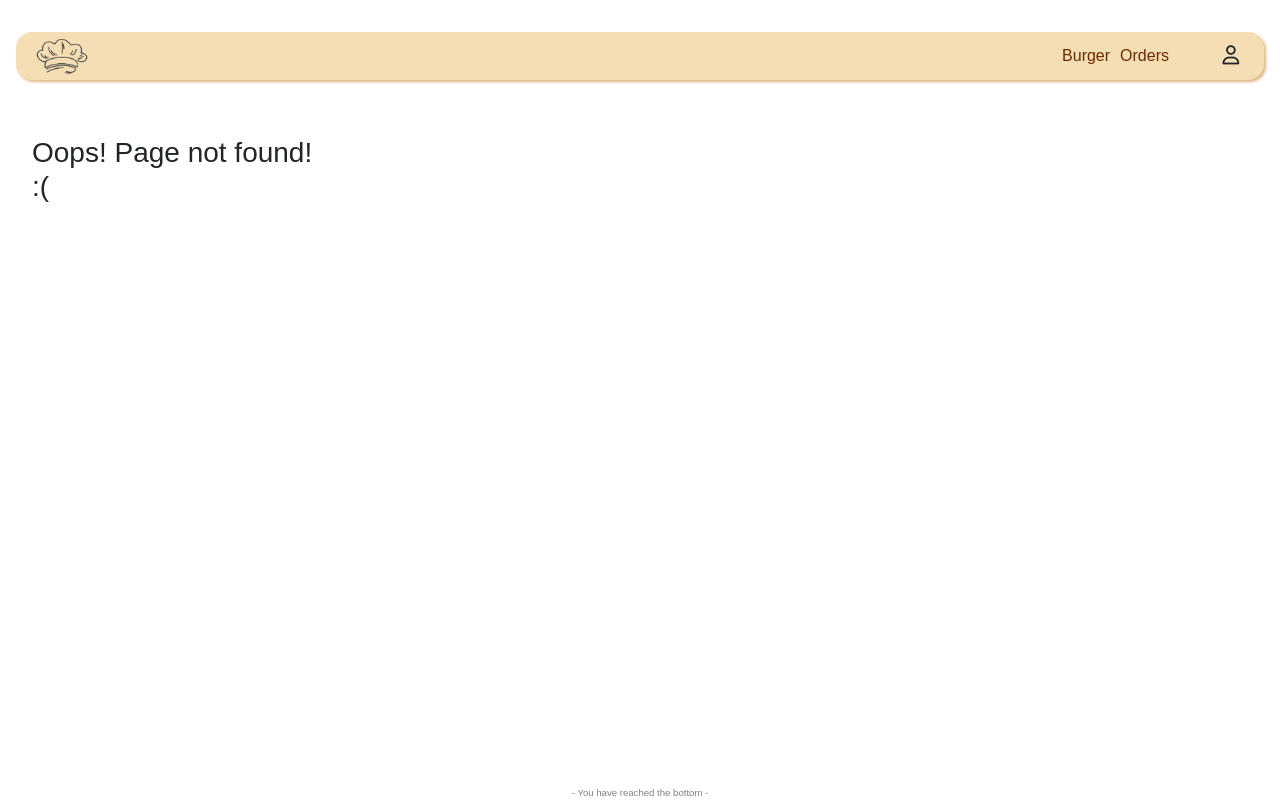
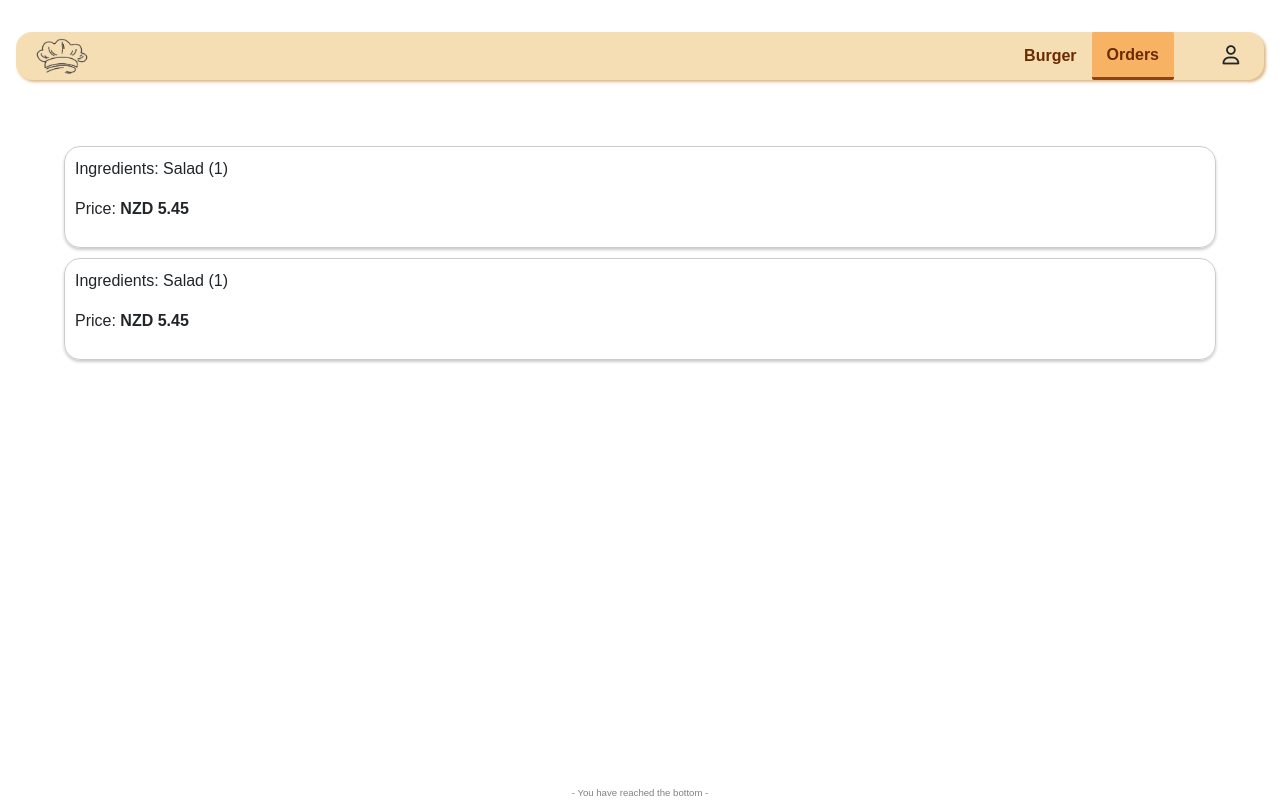
Before and after one commit to JunboJ/burgerbuilder-react, a React (Create React App) app: page /orders in a window 1280 px wide. Before the commit this address had no page. Built offline with nearby package versions, Linux system fonts and the light colour scheme; a web font is replaced by a local one.

Commit message:
order page added

```diff
--- a/src/App.js
+++ b/src/App.js
@@ -4,6 +4,7 @@ import { Route, BrowserRouter, Switch, Redirect } from 'react-router-dom';
 import Layout from './containers/Layout/Layout';
 import Builder from './containers/Builder/Builder';
 import Checkout from './containers/Checkout/Checkout';
+import Orders from './components/Orders/Orders';
 
 import classes from './App.module.css';
 
@@ -14,6 +15,7 @@ function App() {
 				<Layout>
 					<Switch>
 						<Route path="/" exact component={Builder} />
+						<Route path="/orders" component={Orders} />
 						<Route path="/checkout" component={Checkout} />
 						<Redirect from="/burgerbuilder-react" to="/" />
 						<Route render={() => <h3 style={{ marginLeft: '2rem' }}>Oops! Page not found! <br /><span>:(</span></h3>} />
--- a/src/components/Nav/NavBar/NavBar.js
+++ b/src/components/Nav/NavBar/NavBar.js
@@ -1,7 +1,7 @@
-import React from 'react';
-import classes from './NavBar.module.css';
-import Logo from '../../UI/Logo/Logo';
-import NavBarItem from './NavBarItem/NavBarItem';
+import React from "react";
+import classes from "./NavBar.module.css";
+import Logo from "../../UI/Logo/Logo";
+import NavBarItem from "./NavBarItem/NavBarItem";
 
 const NavBar = props => {
 	return (
@@ -10,13 +10,13 @@ const NavBar = props => {
 				<Logo slogan="Build Yourself" />
 			</div>
 			<nav className={classes.NavItemsWrapper}>
-                <NavBarItem link='/'>Burger</NavBarItem>
-                <NavBarItem link='/'>Orders</NavBarItem>
+				<NavBarItem link="/" exact> Burger </NavBarItem>
+				<NavBarItem link="/orders"> Orders </NavBarItem>
 			</nav>
 			<span className={classes.LoginBtn}>
-                <i className="far fa-user"></i>
+				<i className="far fa-user"> </i>
 			</span>
 		</div>
 	);
-}
+};
 export default NavBar;
--- a/src/components/Nav/NavBar/NavBarItem/NavBarItem.js
+++ b/src/components/Nav/NavBar/NavBarItem/NavBarItem.js
@@ -1,12 +1,14 @@
-import React from 'react';
-import classes from './NavBarItem.module.css';
+import React from "react";
+import classes from "./NavBarItem.module.css";
+import { NavLink } from "react-router-dom";
 
 const NavBarItem = props => {
-
-    return (
-        <div className={classes.NavBarItem}>
-            <a style={{ color: '#6b2b00'}} className={classes.anchor} href={props.link}>{props.children}</a>
-        </div>
-    );
-}
+	return (
+		<div className={classes.NavBarItem}>
+			<NavLink to={props.link} className={classes.anchor} activeClassName={classes.active} exact={props.exact}>
+				<strong> {props.children} </strong>
+			</NavLink>
+		</div>
+	);
+};
 export default NavBarItem;
--- a/src/components/Nav/NavBar/NavBarItem/NavBarItem.module.css
+++ b/src/components/Nav/NavBar/NavBarItem/NavBarItem.module.css
@@ -1,15 +1,14 @@
-.NavBarItem:active {
-    box-shadow: inset 3px 3px 2px #e0844f;
+.NavBarItem .active {
+    border-bottom: 3px solid saddlebrown;
     border-radius: 2px;
     background-color: #f7b263;
     text-decoration: none;
 }
 
-.NavBarItem:hover {
-    box-shadow: inset 3px 3px 2px #e0844f;
+.NavBarItem .anchor:hover {
     border-radius: 2px;
     background-color: #f7b263;
-    text-decoration: none;
+    color: rgb(107, 43, 0);
 }
 
 .NavBarItem {
@@ -18,14 +17,22 @@
     justify-content: center;
     height: inherit;
     width: auto;
-    padding: 5px;
     text-decoration: none;
 }
 
-@media only screen and ( max-width: 450px ) {
+@media only screen and ( max-width: 450px) {
     .NavBarItem {
         height: 3rem;
     }
+}
+
+.anchor {
+    color: rgb(107, 43, 0);
+    width: 100%;
+    height: 100%;
+    display: flex;
+    align-items: center;
+    padding: 15px;
 }
 
 .anchor:hover {
--- a/src/components/Nav/SideBar/SideBar.js
+++ b/src/components/Nav/SideBar/SideBar.js
@@ -1,28 +1,36 @@
-import React from 'react';
+import React from "react";
 
-import classes from './SideBar.module.css';
-import LogoIcon from '../../UI/Logo/Logo';
-import NavBarItem from '../NavBar/NavBarItem/NavBarItem';
-import Backdrop from '../../UI/Backdrop/Bakcdrop';
-import Aux from '../../../hoc/Auxiliary/Auxiliary';
+import classes from "./SideBar.module.css";
+import LogoIcon from "../../UI/Logo/Logo";
+import NavBarItem from "../NavBar/NavBarItem/NavBarItem";
+import Backdrop from "../../UI/Backdrop/Bakcdrop";
+import Aux from "../../../hoc/Auxiliary/Auxiliary";
 
 const SideBar = props => {
-    const sideBarClass = props.show ? classes.SideBarWrapper_show : classes.SideBarWrapper_hide
+	const sideBarClass = props.show ? classes.SideBarWrapper_show : classes.SideBarWrapper_hide;
 
 	return (
 		<Aux>
 			<Backdrop show={props.show} clicked={props.clicked} />
-            <div className={sideBarClass}>
-                <button type='button' className={classes.closeBtn_wrapper} onClick={props.clicked}><p className={classes.closeBtn}>&times;</p></button>
+			<div className={`${classes.SidebarWrapper} ${sideBarClass}`}>
+				<div className={classes.SidebarContentWrapper}>
+					<button
+						type="button"
+						className={classes.closeBtn_wrapper}
+						onClick={props.clicked}
+					>
+						<p className={classes.closeBtn}>&times;</p>
+					</button>
 					<div className={classes.SideBarLogoWrapper}>
-                    <LogoIcon ></LogoIcon>
+						<LogoIcon></LogoIcon>
 					</div>
 					<div className={classes.SideBarItemsWrapper}>
-                    <NavBarItem link='/'>Home</NavBarItem>
-                    <NavBarItem link='/'>Burger</NavBarItem>
+						<NavBarItem link="/" exact>Burger</NavBarItem>
+						<NavBarItem link="/orders">Orders</NavBarItem>
+					</div>
 				</div>
 			</div>
 		</Aux>
 	);
-}
+};
 export default SideBar;
--- a/src/components/Nav/SideBar/SideBar.module.css
+++ b/src/components/Nav/SideBar/SideBar.module.css
@@ -1,20 +1,28 @@
-.SideBarWrapper_show {
+.SidebarWrapper {
     display: flex;
     flex-flow: column;
     align-items: center;
     position: fixed;
     left: 0;
     top: 0;
+    height: 100vh;
+    background-color: #24201e;
+    overflow: hidden;
+    z-index: 400;
+    transition: width 0.2s ease;
+}
+
+.SideBarWrapper_show {
     width: 250px;
-    height: 100vh;
-    padding: 2rem;
-    background-color: #24201e;
-    z-index: 400;
-    animation: openSideBar 0.2s forwards;
 }
 
 .SideBarWrapper_hide {
-    display: none;
+    width: 0px !important;
+}
+
+.SidebarContentWrapper {
+    width: 250px;
+    padding: 2rem;
 }
 
 .SideBarLogoWrapper {
@@ -31,7 +39,7 @@
 .SideBarItemsWrapper {
     width: 100%;
     height: auto;
-    margin: 5px 0;
+    margin: 2rem 0;
 }
 
 .closeBtn_wrapper {
@@ -52,21 +60,3 @@
     height: auto;
     margin: 0;
 }
-
-@keyframes openSideBar {
-    from {
-        width: 0px;
-    }
-    to {
-        width: 250px;
-    }
-}
-
-@keyframes closeSideBar {
-    from {
-        width: 250px;
-    }
-    to {
-        width: 0px;
-    }
-}
--- a/src/components/Order/CheckoutSum/ContactInfo/ContactInfo.js
+++ b/src/components/Order/CheckoutSum/ContactInfo/ContactInfo.js
@@ -24,7 +24,7 @@ const ContactInfo = props => {
         loading: false
     });
 
-    const orderHandler = () => {
+    const orderHandler = (event) => {
         setLoadingState({
             loading: true
         });
--- /dev/null
+++ b/src/components/Order/Order.js
@@ -0,0 +1,15 @@
+import React from "react";
+import classes from "./Order.module.css";
+
+const order = props => {
+	return (
+		<div className={classes.Order}>
+			<p>Ingredients: Salad (1)</p>
+			<p>
+				Price: <strong>NZD 5.45</strong>
+			</p>
+		</div>
+	);
+};
+
+export default order;
--- /dev/null
+++ b/src/components/Order/Order.module.css
@@ -0,0 +1,9 @@
+.Order {
+    width: 90%;
+    border: 1px solid #ccc;
+    border-radius: 1rem;
+    box-shadow: 0 2px 3px #ccc;
+    padding: 10px;
+    margin: 10px auto;
+    box-sizing: border-box;
+}
--- /dev/null
+++ b/src/components/Orders/Orders.js
@@ -0,0 +1,16 @@
+import React, { Component } from "react";
+
+import Order from "../Order/Order";
+
+class Orders extends Component {
+	render() {
+		return (
+			<div>
+				<Order />
+				<Order />
+			</div>
+		);
+	}
+}
+
+export default Orders;
```
Lines whose indentation alone changed are shown as unchanged.
